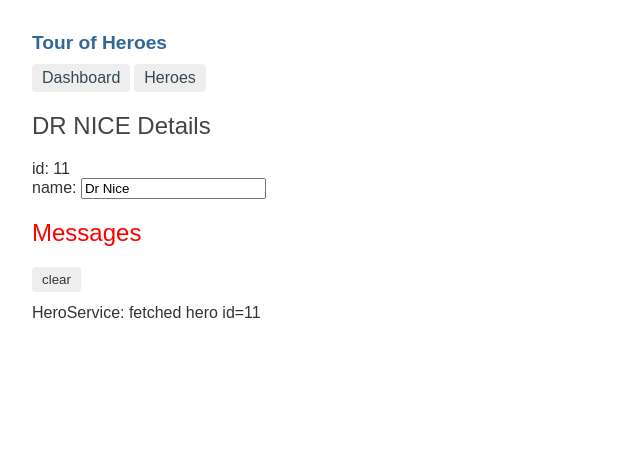
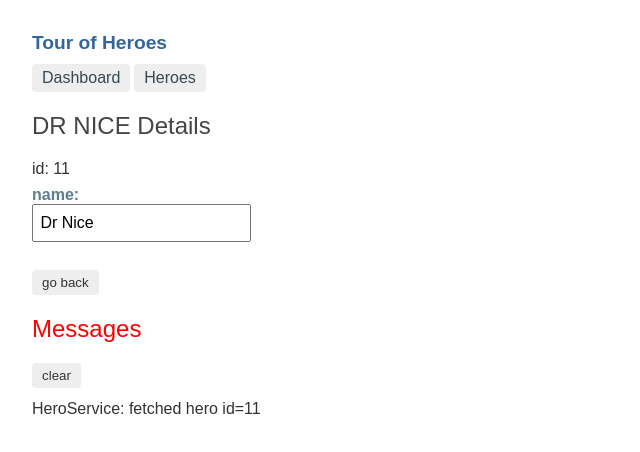
Before and after one commit to Wyzzard123/Angular-Official-Tutorial-App, an Angular app: page /detail/11 in a window 1280 px wide. Shown: the top 452 px of the page, without its empty margins (0-640 px from the left). Built offline with nearby package versions, Linux system fonts and the light colour scheme.

Commit message:
Added go back button and CSS to hero-detail view

```diff
--- a/src/app/hero-detail/hero-detail.component.css
+++ b/src/app/hero-detail/hero-detail.component.css
@@ -0,0 +1,30 @@
+/* HeroDetailComponent's private CSS styles */
+label {
+  display: inline-block;
+  width: 3em;
+  margin: .5em 0;
+  color: #607D8B;
+  font-weight: bold;
+}
+input {
+  height: 2em;
+  font-size: 1em;
+  padding-left: .4em;
+}
+button {
+  margin-top: 20px;
+  font-family: Arial;
+  background-color: #eee;
+  border: none;
+  padding: 5px 10px;
+  border-radius: 4px;
+  cursor: pointer;
+}
+button:hover {
+  background-color: #cfd8dc;
+}
+button:disabled {
+  background-color: #eee;
+  color: #ccc;
+  cursor: auto;
+}
--- a/src/app/hero-detail/hero-detail.component.html
+++ b/src/app/hero-detail/hero-detail.component.html
@@ -6,4 +6,5 @@
       <input [(ngModel)]="hero.name" placeholder="name"/>
     </label>
   </div>
+  <button (click)="goBack()">go back</button>
 </div>
--- a/src/app/hero-detail/hero-detail.component.ts
+++ b/src/app/hero-detail/hero-detail.component.ts
@@ -29,4 +29,7 @@ export class HeroDetailComponent implements OnInit {
       .subscribe(hero => this.hero = hero);
   }
 
+  goBack(): void {
+    this.location.back();
+  }
 }
```
